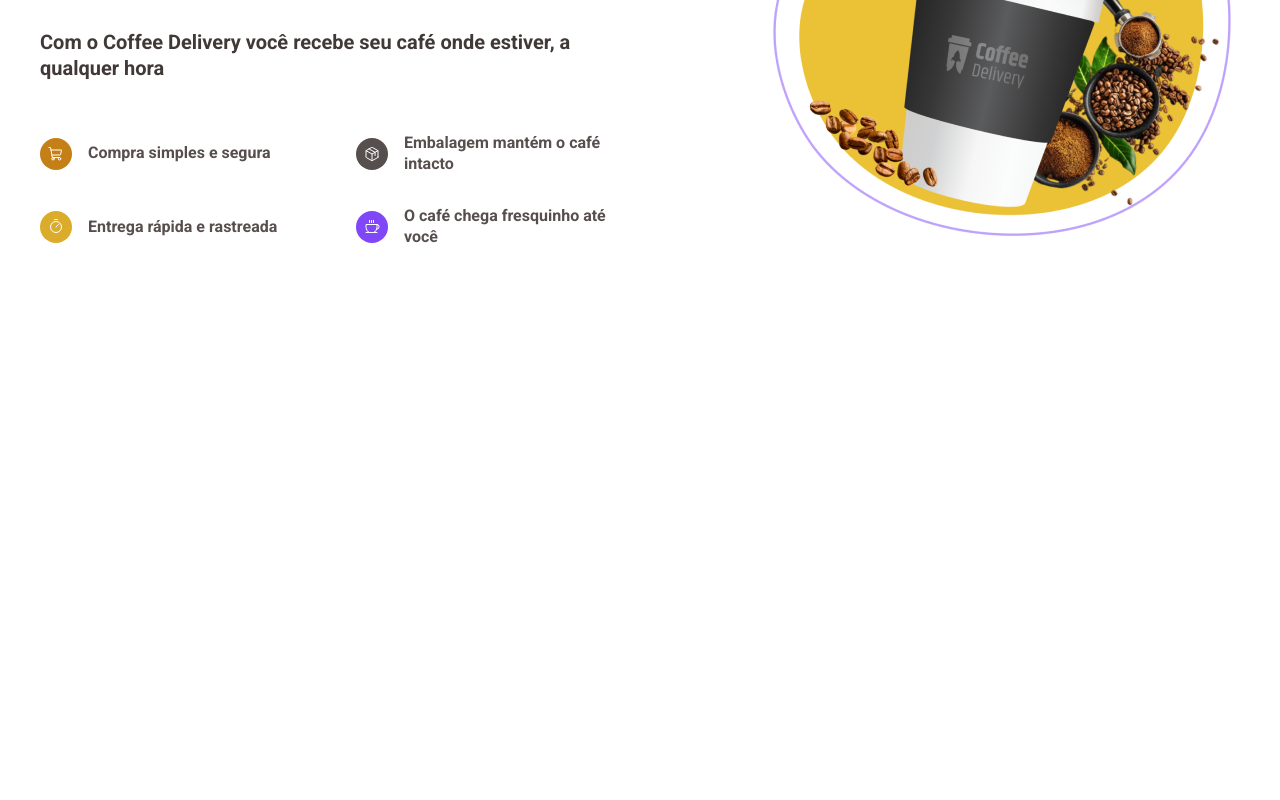
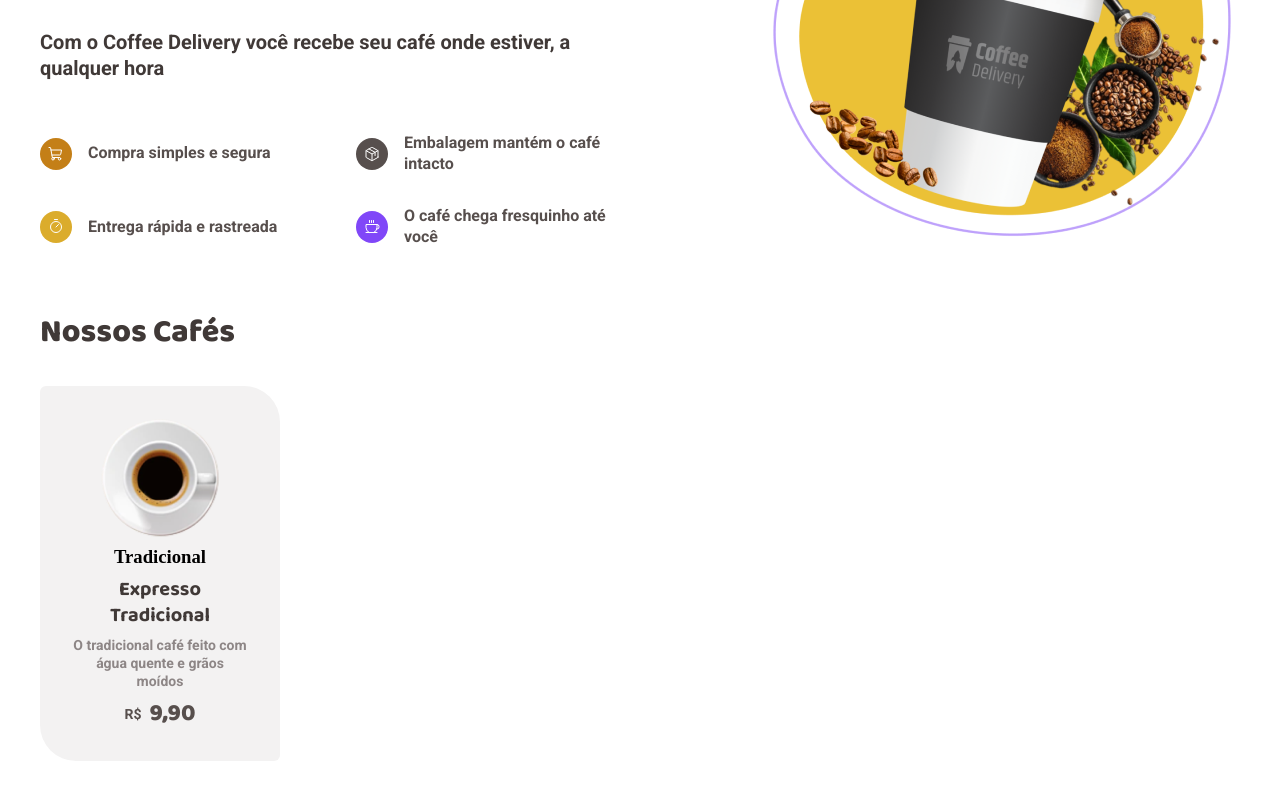
Before and after one commit to thiagomartns/coffee-delivery-ts, a React (Vite) app: page / in a window 1280 px wide. Shown: the part 316-1116 px from the top of the page. Before the commit the page ends 800 px from the top, so only its background shows below. Built offline with nearby package versions, Linux system fonts and the light colour scheme; the HTML template or start-up script is replaced by a standard one.

Commit message:
Feat: Coffee List

```diff
--- /dev/null
+++ b/src/pages/Home/components/CoffeeList/index.tsx
@@ -0,0 +1,25 @@
+import { CoffeListContainer, CoffeListContent } from "./styles"
+import CoffeeImg from '/assets/img/Coffee.png'
+
+export const CoffeList = () => {
+  return (
+    <CoffeListContainer>
+      <h1>Nossos Cafés</h1>
+      <CoffeListContent>
+        <div className="card">
+          <img src={CoffeeImg} alt="" />
+          <div className="badge">
+            <h3>Tradicional</h3>
+          </div>
+          <h2>Expresso Tradicional</h2>
+          <p>O tradicional café feito com água quente e grãos moídos</p>
+          <div className="price-and-cart">
+            <div className="price"><span>R$</span><h3>9,90</h3></div>
+            <div className="counter"></div>
+            <div className="cart"></div>
+          </div>
+        </div>
+      </CoffeListContent>
+    </CoffeListContainer>
+  )
+}
--- /dev/null
+++ b/src/pages/Home/components/CoffeeList/styles.ts
@@ -0,0 +1,55 @@
+import styled from "styled-components";
+
+export const CoffeListContainer = styled.div`
+
+  margin-top: 4rem;
+
+  h1 {
+    font: ${props => props.theme.typography["baloo-title-l"]};
+    color: ${props => props.theme.colors["base-subtitle"]}
+  }
+`
+
+export const CoffeListContent = styled.div`
+  .card {
+    background-color: ${props => props.theme.colors["base-card"]};
+    width: 20%;
+    border-radius: 6px 36px;
+    display: flex;
+    flex-direction: column;
+    align-items: center;
+    justify-content: center;
+    margin: 2rem 0;
+    padding: 2rem;
+    gap: .5rem;
+
+    h2 {
+      font: ${props => props.theme.typography["baloo-title-s"]};
+      color: ${props => props.theme.colors["base-subtitle"]};
+      text-align: center;
+    }
+
+    p {
+      font: ${props => props.theme.typography["roboto-text-s"]};
+      color: ${props => props.theme.colors["base-label"]};
+      text-align: center;
+    }
+
+    .price-and-cart {
+
+      .price {
+        display: flex;
+        align-items: center;
+        gap: 0.5rem;
+        span {
+          font: ${props => props.theme.typography["roboto-text-s"]};
+          color: ${props => props.theme.colors["base-text"]};
+        }
+        h3 {
+          font: ${props => props.theme.typography["baloo-title-m"]};
+          color: ${props => props.theme.colors["base-text"]};
+        }
+      }
+    }
+  }
+`
--- a/src/pages/Home/index.tsx
+++ b/src/pages/Home/index.tsx
@@ -1,9 +1,13 @@
 // import React from 'react'
 
+import { CoffeList } from "./components/CoffeeList"
 import { Hero } from "./components/Hero"
 
 export const Home = () => {
   return (
-    <Hero />
+    <>
+      <Hero />
+      <CoffeList />
+    </>
   )
 }
```
Also changed, not shown: public/assets/img/Coffee.png (added).
